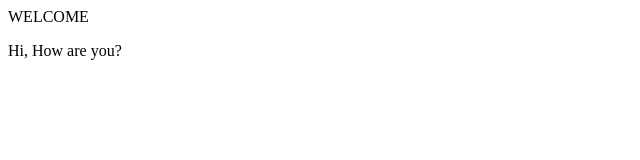
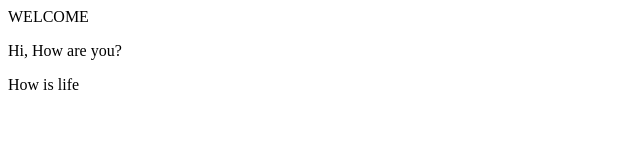
Before and after one commit to MeghanaReddyCh/jQuery, a plain HTML site: page index.html in a window 1280 px wide. Shown: the full height of the page, 0-640 px from the left. Drawn offline with Linux system fonts and the light colour scheme.

Commit message:
few changes

```diff
--- a/index.html
+++ b/index.html
@@ -8,5 +8,8 @@
   <p>
     Hi, How are you?
   </p>
+  <p>
+    How is life
+  </p>
 </body>
 </html>
```
